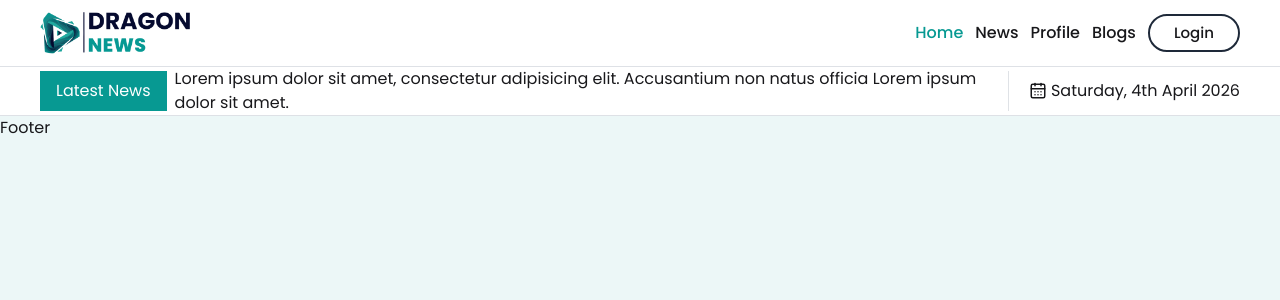
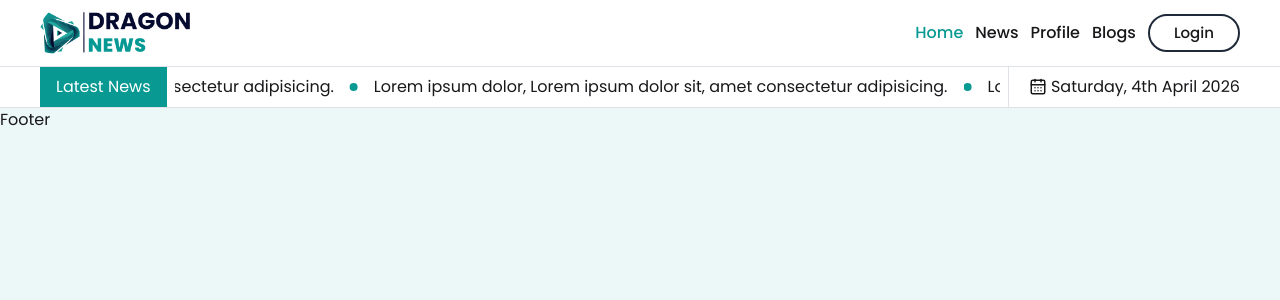
Before and after one commit to Afrid2004/Dragon-News, a React (Vite) app: page / in a window 1280 px wide. Shown: the top 300 px of the page. Built offline with nearby package versions, Linux system fonts and the light colour scheme.

Commit message:
latest news marquee and date added

```diff
--- a/package.json
+++ b/package.json
@@ -16,6 +16,7 @@
     "lucide-react": "^1.8.0",
     "react": "^19.2.4",
     "react-dom": "^19.2.4",
+    "react-fast-marquee": "^1.6.5",
     "react-router": "^7.14.0",
     "tailwindcss": "^4.2.2"
   },
--- a/src/App.css
+++ b/src/App.css
@@ -21,3 +21,12 @@ body{
 .desktop-menus .active{
   @apply text-(--color-primary)
 }
+.marque-before{
+  @apply relative pl-6;
+}
+.marque-before::before{
+  content: '';
+  top: 50%;
+  transform: translateY(-50%);
+  @apply bg-primary rounded-full w-2 h-2 absolute left-0;
+}
--- a/src/components/LatestNewsAndDate.jsx
+++ b/src/components/LatestNewsAndDate.jsx
@@ -1,8 +1,11 @@
 import { format } from "date-fns";
 import { CalendarDays } from "lucide-react";
 import React from "react";
+import MarqueeImport from "react-fast-marquee";
+const Marquee = MarqueeImport.default || MarqueeImport;
 
 const LatestNewsAndDate = () => {
+  console.log(Marquee);
   return (
     <div className="bg-white border-t border-b border-gray-300/70">
       <div className="flex container justify-between items-center gap-2">
@@ -11,10 +14,18 @@ const LatestNewsAndDate = () => {
             <button className="px-4 py-2 bg-primary text-white shrink-0">
               Latest News
             </button>
-            <p>
-              Lorem ipsum dolor sit amet, consectetur adipisicing elit.
-              Accusantium non natus officia Lorem ipsum dolor sit amet.
-            </p>
+            <Marquee pauseOnHover={true} autoFill={true} speed={80}>
+              <div className="flex gap-4 items-center mr-4">
+                <p className="marque-before">
+                  Lorem ipsum dolor, Lorem, ipsum dolor sit amet consectetur
+                  adipisicing.
+                </p>
+                <p className="marque-before">
+                  Lorem ipsum dolor, Lorem ipsum dolor sit, amet consectetur
+                  adipisicing.
+                </p>
+              </div>
+            </Marquee>
           </div>
         </div>
         <div className="date border-l border-gray-300/70 shrink-0">
--- a/src/pages/Home/Index.jsx
+++ b/src/pages/Home/Index.jsx
@@ -5,7 +5,9 @@ const Home = () => {
   return (
     <div>
       {/* latest news and Date component */}
-      <LatestNewsAndDate />
+      <section>
+        <LatestNewsAndDate />
+      </section>
     </div>
   );
 };
```
Also changed, not shown: 1 other file (tests, documents, lock files or other folders).
